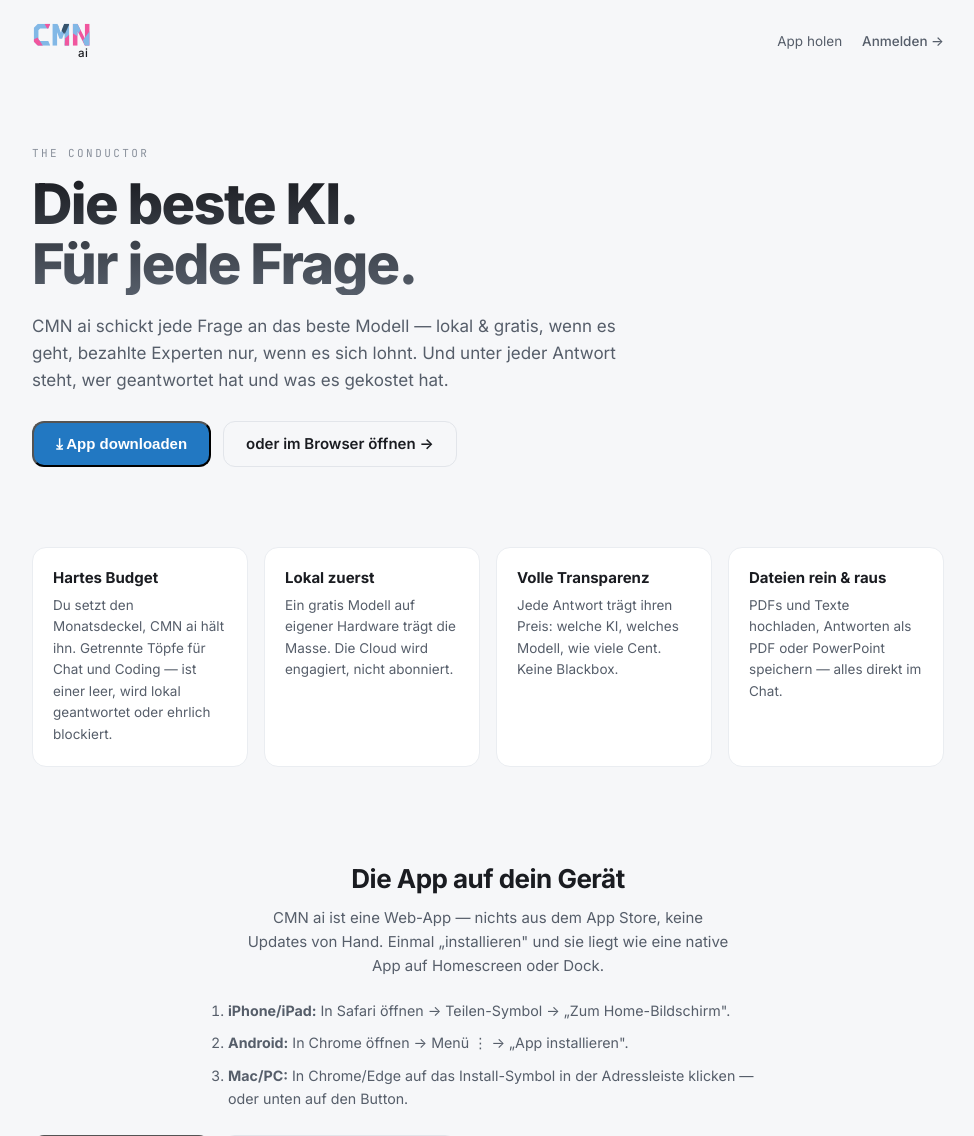
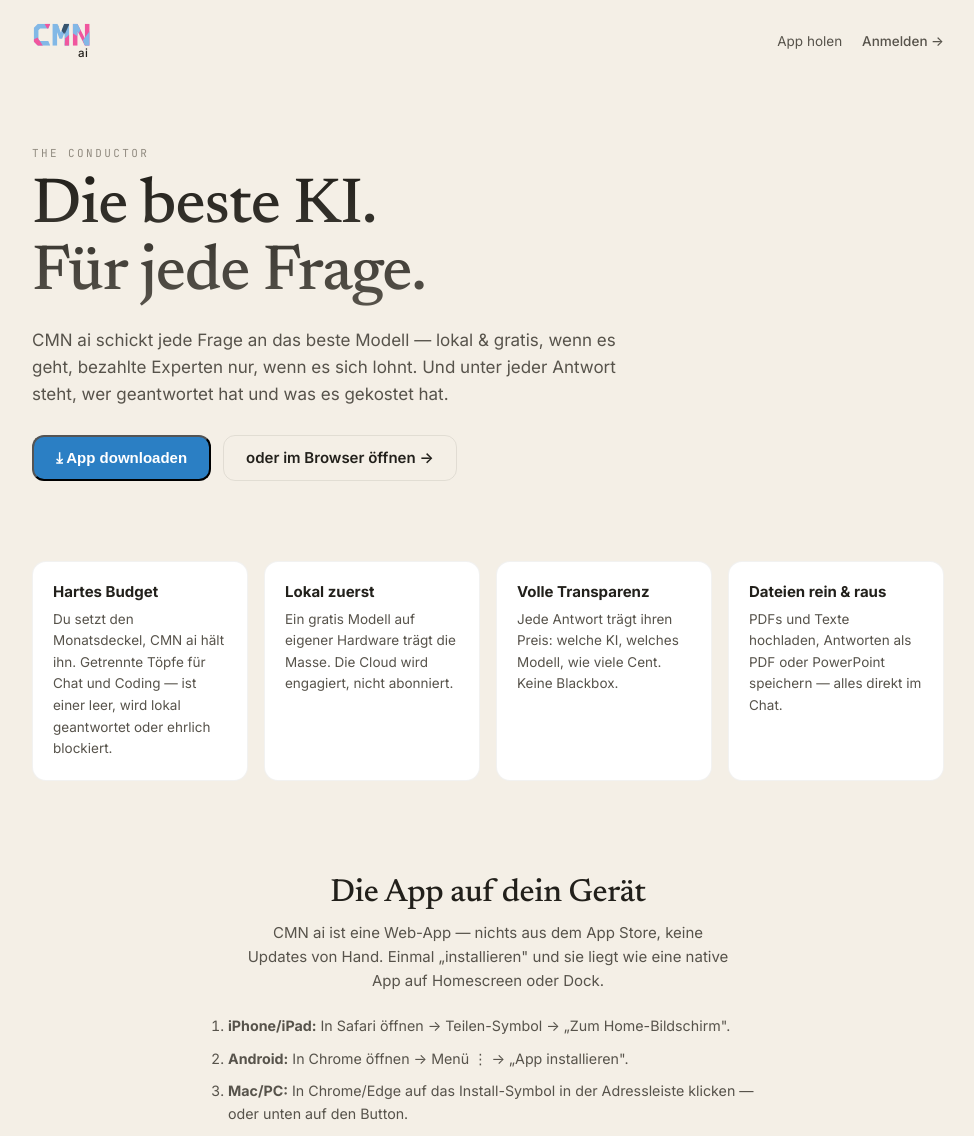
Before and after one commit to n25pd6w5wm-rgb/CMN-Ai, a Python web app: template src/cmn_ai/web/templates/landing.html in a window 1280 px wide. Shown: the top 1136 px of the page, without its empty margins (152-1126 px from the left). Run offline with Jinja, Linux system fonts and the light colour scheme; the template is opened without the code that fills it, so the values that code supplies are empty.

Commit message:
Design 3.0: warm editorial palette + Newsreader serif headings
Ports the Claude Design mockups into the live UI: swaps the cool grey/
indigo palette for a warm charcoal (dark) / cream (light) system, adds
Newsreader serif for display headings (landing hero, install, welcome,
settings title), pulls in the Newsreader webfont everywhere, warms the
theme-color meta, and replaces leftover indigo shadow tints with the
blue accent. The geometric CMN logo partial already matched the mockup.

Co-Authored-By: Claude Opus 4.8 <noreply@anthropic.com>
Claude-Session: https://claude.ai/code/session_01WaxxwnfkNTC5KuodzUxEDc

```diff
--- a/src/cmn_ai/web/static/chat.css
+++ b/src/cmn_ai/web/static/chat.css
@@ -1,28 +1,30 @@
-/* cmn-ai — clean, modern dark chat UI.
-   Cool neutral palette, single indigo accent, Inter type, calm spacing. */
+/* cmn-ai — warm, editorial chat UI (Design 3.0).
+   Warm charcoal/cream palette, blue accent with a pink brand spark,
+   Newsreader serif for display headings, Inter body, JetBrains Mono labels. */
 
 :root {
-  --bg: #0c0d10;
-  --bg-rail: #0f1115;
-  --panel: #15171c;
-  --panel-2: #1a1d23;
-  --line: #24272e;
-  --line-soft: #1d2026;
-  --ink: #e9ebef;
-  --ink-dim: #9aa1ad;
-  --ink-faint: #626974;
+  --bg: #1c1a18;
+  --bg-rail: #1f1e1c;
+  --panel: #26241f;
+  --panel-2: #302f2b;
+  --line: rgba(255, 255, 255, 0.07);
+  --line-soft: rgba(255, 255, 255, 0.045);
+  --ink: #f3f1ec;
+  --ink-dim: #b6b1a9;
+  --ink-faint: #6d6a62;
   --accent: #82b8e6;
   --accent-2: #3e97dd;
-  --accent-ink: #0b0c10;
-  --bubble-user: #1e3a52;
-  --bubble-user-line: #2d567a;
-  --ok: #3fb564;
-  --danger: #e5704b;
+  --accent-ink: #ffffff;
+  --bubble-user: #302f2b;
+  --bubble-user-line: rgba(255, 255, 255, 0.09);
+  --ok: #57b06f;
+  --danger: #d9694a;
   --brand-pink: #f0569e;
   --radius: 14px;
   --radius-lg: 18px;
   --mono: "JetBrains Mono", ui-monospace, "SF Mono", Menlo, monospace;
   --sans: "Inter", system-ui, -apple-system, "Segoe UI", sans-serif;
+  --serif: "Newsreader", Georgia, "Times New Roman", serif;
   --shadow: 0 1px 2px rgba(0, 0, 0, 0.4), 0 8px 24px rgba(0, 0, 0, 0.25);
 }
 
@@ -508,8 +511,9 @@ html, body {
   color: var(--ink-faint); margin: 0 0 14px;
 }
 .lp-hero h1 {
-  font-size: clamp(32px, 5.5vw, 56px); font-weight: 800; letter-spacing: -0.03em;
-  line-height: 1.08; margin: 0 0 18px;
+  font-family: var(--serif);
+  font-size: clamp(34px, 5.5vw, 64px); font-weight: 500; letter-spacing: -0.015em;
+  line-height: 1.04; margin: 0 0 20px;
   background: linear-gradient(180deg, var(--ink), var(--ink-dim));
   -webkit-background-clip: text; background-clip: text; -webkit-text-fill-color: transparent;
 }
@@ -528,7 +532,7 @@ html, body {
 .lp-card h3 { margin: 0 0 8px; font-size: 15px; }
 .lp-card p { margin: 0; color: var(--ink-dim); font-size: 13.5px; line-height: 1.6; }
 .lp-install { text-align: center; padding: 8vh 0 4vh; }
-.lp-install h2 { font-size: 26px; font-weight: 700; letter-spacing: -0.02em; margin: 0 0 12px; }
+.lp-install h2 { font-family: var(--serif); font-size: 32px; font-weight: 500; letter-spacing: -0.01em; margin: 0 0 12px; }
 .lp-install p { color: var(--ink-dim); max-width: 52ch; margin: 0 auto 22px; line-height: 1.6; }
 .lp-foot {
   text-align: center; padding: 40px 0; color: var(--ink-faint);
@@ -598,46 +602,46 @@ html, body {
    Explicit choice via data-theme, else the OS decides. The logo's "ai" follows
    automatically (currentColor). */
 :root[data-theme="light"] {
-  --bg: #f6f7f9;
-  --bg-rail: #eef0f4;
+  --bg: #f4efe6;
+  --bg-rail: #f0ebe0;
   --panel: #ffffff;
-  --panel-2: #f1f3f6;
-  --line: #e2e5ea;
-  --line-soft: #eaedf1;
-  --ink: #1a1c21;
-  --ink-dim: #565e6a;
-  --ink-faint: #8a919c;
-  --accent: #2e8ad6;
-  --accent-2: #2278c2;
+  --panel-2: #f0ebe0;
+  --line: rgba(40, 35, 28, 0.09);
+  --line-soft: rgba(40, 35, 28, 0.06);
+  --ink: #22201b;
+  --ink-dim: #57534b;
+  --ink-faint: #928c81;
+  --accent: #2b7fc4;
+  --accent-2: #2b7fc4;
   --accent-ink: #ffffff;
-  --bubble-user: #ddeafc;
-  --bubble-user-line: #bcd6f2;
-  --ok: #26884a;
-  --danger: #c9552f;
+  --bubble-user: #ffffff;
+  --bubble-user-line: rgba(40, 35, 28, 0.10);
+  --ok: #3a9b58;
+  --danger: #c25733;
   --brand-pink: #d84389;
-  --shadow: 0 1px 2px rgba(20, 24, 33, 0.08), 0 8px 24px rgba(20, 24, 33, 0.07);
+  --shadow: 0 1px 2px rgba(40, 35, 28, 0.08), 0 12px 30px rgba(40, 35, 28, 0.10);
 }
 
 @media (prefers-color-scheme: light) {
   :root:not([data-theme="dark"]) {
-  --bg: #f6f7f9;
-  --bg-rail: #eef0f4;
+  --bg: #f4efe6;
+  --bg-rail: #f0ebe0;
   --panel: #ffffff;
-  --panel-2: #f1f3f6;
-  --line: #e2e5ea;
-  --line-soft: #eaedf1;
-  --ink: #1a1c21;
-  --ink-dim: #565e6a;
-  --ink-faint: #8a919c;
-  --accent: #2e8ad6;
-  --accent-2: #2278c2;
+  --panel-2: #f0ebe0;
+  --line: rgba(40, 35, 28, 0.09);
+  --line-soft: rgba(40, 35, 28, 0.06);
+  --ink: #22201b;
+  --ink-dim: #57534b;
+  --ink-faint: #928c81;
+  --accent: #2b7fc4;
+  --accent-2: #2b7fc4;
   --accent-ink: #ffffff;
-  --bubble-user: #ddeafc;
-  --bubble-user-line: #bcd6f2;
-  --ok: #26884a;
-  --danger: #c9552f;
+  --bubble-user: #ffffff;
+  --bubble-user-line: rgba(40, 35, 28, 0.10);
+  --ok: #3a9b58;
+  --danger: #c25733;
   --brand-pink: #d84389;
-  --shadow: 0 1px 2px rgba(20, 24, 33, 0.08), 0 8px 24px rgba(20, 24, 33, 0.07);
+  --shadow: 0 1px 2px rgba(40, 35, 28, 0.08), 0 12px 30px rgba(40, 35, 28, 0.10);
   }
 }
 
--- a/src/cmn_ai/web/templates/index.html
+++ b/src/cmn_ai/web/templates/index.html
@@ -6,7 +6,7 @@
     <title>cmn·ai — the conductor</title>
     <link rel="icon" href="/static/icons/icon-192.png" />
     <link rel="manifest" href="/manifest.webmanifest" />
-    <meta name="theme-color" content="#0c0d10" />
+    <meta name="theme-color" content="#1c1a18" />
     <link rel="apple-touch-icon" href="/static/icons/apple-touch-icon.png" />
     <meta name="apple-mobile-web-app-capable" content="yes" />
     <meta name="apple-mobile-web-app-status-bar-style" content="black-translucent" />
@@ -14,7 +14,7 @@
     <link rel="preconnect" href="https://fonts.googleapis.com" />
     <link rel="preconnect" href="https://fonts.gstatic.com" crossorigin />
     <link
-      href="https://fonts.googleapis.com/css2?family=Inter:wght@400;500;600;700&family=JetBrains+Mono:wght@400;500&display=swap"
+      href="https://fonts.googleapis.com/css2?family=Newsreader:opsz,wght@6..72,400;6..72,500;6..72,600&family=Inter:wght@400;500;600;700&family=JetBrains+Mono:wght@400;500&display=swap"
       rel="stylesheet"
     />
     <link rel="stylesheet" href="/static/chat.css?v={{ css_v }}" />
--- a/src/cmn_ai/web/templates/landing.html
+++ b/src/cmn_ai/web/templates/landing.html
@@ -9,12 +9,12 @@
       content="CMN ai schickt jede Frage an das beste KI-Modell — lokal &amp; gratis wenn möglich, bezahlte Experten nur wenn nötig. Jede Antwort zeigt, was sie gekostet hat."
     />
     <link rel="icon" href="/static/icons/icon-192.png" />
-    <meta name="theme-color" content="#0c0d10" />
+    <meta name="theme-color" content="#1c1a18" />
     <link rel="manifest" href="/manifest.webmanifest" />
     <link rel="preconnect" href="https://fonts.googleapis.com" />
     <link rel="preconnect" href="https://fonts.gstatic.com" crossorigin />
     <link
-      href="https://fonts.googleapis.com/css2?family=Inter:wght@400;500;600;700;800&family=JetBrains+Mono:wght@400;500&display=swap"
+      href="https://fonts.googleapis.com/css2?family=Newsreader:opsz,wght@6..72,400;6..72,500;6..72,600&family=Inter:wght@400;500;600;700;800&family=JetBrains+Mono:wght@400;500&display=swap"
       rel="stylesheet"
     />
     <link rel="stylesheet" href="/static/chat.css?v={{ css_v }}" />
--- a/src/cmn_ai/web/templates/legal.html
+++ b/src/cmn_ai/web/templates/legal.html
@@ -5,11 +5,11 @@
     <meta name="viewport" content="width=device-width, initial-scale=1" />
     <title>{{ title }} — cmn·ai</title>
     <link rel="icon" href="/static/icons/icon-192.png" />
-    <meta name="theme-color" content="#0c0d10" />
+    <meta name="theme-color" content="#1c1a18" />
     <link rel="preconnect" href="https://fonts.googleapis.com" />
     <link rel="preconnect" href="https://fonts.gstatic.com" crossorigin />
     <link
-      href="https://fonts.googleapis.com/css2?family=Inter:wght@400;500;600;700&family=JetBrains+Mono:wght@400;500&display=swap"
+      href="https://fonts.googleapis.com/css2?family=Newsreader:opsz,wght@6..72,400;6..72,500;6..72,600&family=Inter:wght@400;500;600;700&family=JetBrains+Mono:wght@400;500&display=swap"
       rel="stylesheet"
     />
     <link rel="stylesheet" href="/static/chat.css?v={{ css_v }}" />
--- a/src/cmn_ai/web/templates/login.html
+++ b/src/cmn_ai/web/templates/login.html
@@ -5,11 +5,11 @@
     <meta name="viewport" content="width=device-width, initial-scale=1" />
     <title>cmn·ai — sign in</title>
     <link rel="icon" href="/static/icons/icon-192.png" />
-    <meta name="theme-color" content="#0c0d10" />
+    <meta name="theme-color" content="#1c1a18" />
     <link rel="preconnect" href="https://fonts.googleapis.com" />
     <link rel="preconnect" href="https://fonts.gstatic.com" crossorigin />
     <link
-      href="https://fonts.googleapis.com/css2?family=Inter:wght@400;500;600;700&family=JetBrains+Mono:wght@400;500&display=swap"
+      href="https://fonts.googleapis.com/css2?family=Newsreader:opsz,wght@6..72,400;6..72,500;6..72,600&family=Inter:wght@400;500;600;700&family=JetBrains+Mono:wght@400;500&display=swap"
       rel="stylesheet"
     />
     <link rel="stylesheet" href="/static/chat.css?v={{ css_v }}" />
--- a/src/cmn_ai/web/templates/reset.html
+++ b/src/cmn_ai/web/templates/reset.html
@@ -5,11 +5,11 @@
     <meta name="viewport" content="width=device-width, initial-scale=1" />
     <title>Neues Passwort — cmn·ai</title>
     <link rel="icon" href="/static/icons/icon-192.png" />
-    <meta name="theme-color" content="#0c0d10" />
+    <meta name="theme-color" content="#1c1a18" />
     <link rel="preconnect" href="https://fonts.googleapis.com" />
     <link rel="preconnect" href="https://fonts.gstatic.com" crossorigin />
     <link
-      href="https://fonts.googleapis.com/css2?family=Inter:wght@400;500;600;700&family=JetBrains+Mono:wght@400;500&display=swap"
+      href="https://fonts.googleapis.com/css2?family=Newsreader:opsz,wght@6..72,400;6..72,500;6..72,600&family=Inter:wght@400;500;600;700&family=JetBrains+Mono:wght@400;500&display=swap"
       rel="stylesheet"
     />
     <link rel="stylesheet" href="/static/chat.css?v={{ css_v }}" />
```
Also changed, not shown: other parts of src/cmn_ai/web/static/chat.css (+11 -10 lines).
